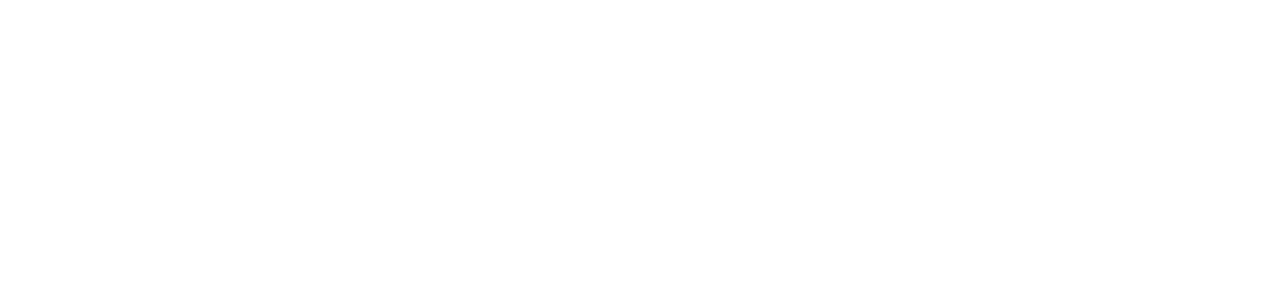
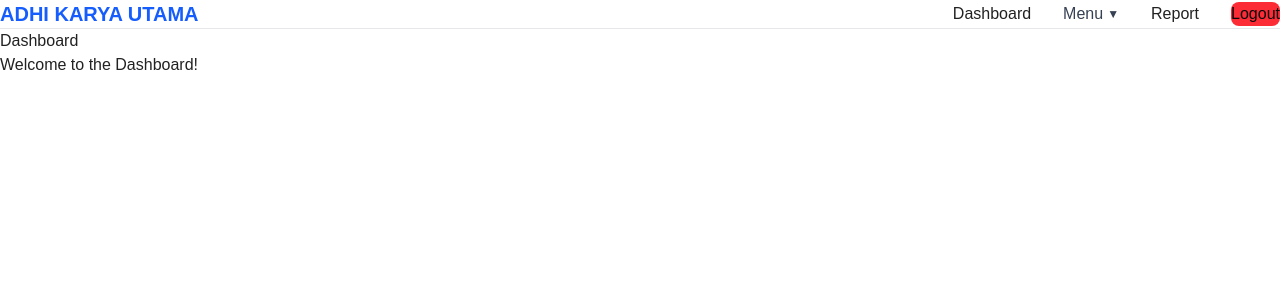
Before and after one commit to Aldzakwan00/material-store-project, a React (Vite) app: page /dashboard in a window 1280 px wide. Shown: the top 300 px of the page. Built offline with nearby package versions, Linux system fonts and the light colour scheme; sample sign-in values are in the browser's storage.

Commit message:
first set up

```diff
--- a/index.html
+++ b/index.html
@@ -2,9 +2,8 @@
 <html lang="en">
   <head>
     <meta charset="UTF-8" />
-    <link rel="icon" type="image/svg+xml" href="/favicon.svg" />
     <meta name="viewport" content="width=device-width, initial-scale=1.0" />
-    <title>material-store-project</title>
+    <title>ADHI KARYA UTAMA</title>
   </head>
   <body>
     <div id="root"></div>
--- /dev/null
+++ b/src/components/layout/Navbar.jsx
@@ -0,0 +1,100 @@
+import React, { useState } from 'react'
+import { Link, useNavigate } from 'react-router-dom'
+
+const Navbar = () => {
+  const [isDropdownOpen, setIsDropdownOpen] = useState(false)
+
+  const navigate = useNavigate()
+  const handleLogout = () => { localStorage.removeItem('isLoggedIn')
+    navigate('/login') }
+
+  return (
+    <nav className="border-b border-gray-200 bg-white">
+      <div className="mx-auto flex max-w-7xl items-center justify-between px-6 py-4">
+
+        {/* Logo */}
+        <div className="text-xl font-bold text-blue-600">
+          ADHI KARYA UTAMA
+        </div>
+
+        {/* Menu */}
+        <div className="flex items-center gap-8">
+
+          {/* Home */}
+          <a
+            href="#"
+            className="text-gray-700 transition hover:text-blue-600"
+          >
+            Dashboard
+          </a>
+
+          {/* Products Dropdown */}
+          <div className="relative">
+            <button
+              onClick={() => setIsDropdownOpen(!isDropdownOpen)}
+              className="flex items-center gap-1 text-gray-700 transition hover:text-blue-600"
+            >
+              Menu
+
+              <span className="text-xs">
+                ▼
+              </span>
+            </button>
+
+            {isDropdownOpen && (
+              <div className="absolute right-0 z-10 mt-3 w-44 rounded-lg border border-gray-200 bg-white py-2 shadow-lg">
+
+                <a
+                  href="#"
+                  className="block px-4 py-2 text-sm text-gray-700 hover:bg-gray-100"
+                >
+                  Data Customer
+                </a>
+
+                <a
+                  href="#"
+                  className="block px-4 py-2 text-sm text-gray-700 hover:bg-gray-100"
+                >
+                  Data Driver
+                </a>
+
+                <a
+                  href="#"
+                  className="block px-4 py-2 text-sm text-gray-700 hover:bg-gray-100"
+                >
+                  Data Material
+                </a>
+
+                <a
+                  href="#"
+                  className="block px-4 py-2 text-sm text-gray-700 hover:bg-gray-100"
+                >
+                  Data Proyek
+                </a>
+
+              </div>
+            )}
+          </div>
+
+          {/* About */}
+          <a
+            href="#"
+            className="text-gray-700 transition hover:text-blue-600"
+          >
+            Report
+          </a>
+
+          <button
+            onClick={handleLogout}
+            className="rounded-lg bg-red-500 px-4 py-2 text-sm font-medium text-zinc-950 transition hover:bg-red-600"
+            >
+            Logout
+        </button>
+
+        </div>
+      </div>
+    </nav>
+  )
+}
+
+export default Navbar
--- a/src/features/auth/pages/Login.jsx
+++ b/src/features/auth/pages/Login.jsx
@@ -1,9 +1,32 @@
-import React from 'react'
+import React, { useState } from 'react'
+import { useNavigate } from 'react-router-dom'
 
 const Login = () => {
+  const navigate = useNavigate()
+
+  const [username, setUsername] = useState('')
+  const [password, setPassword] = useState('')
+  const [error, setError] = useState('')
+
+  const handleLogin = (e) => {
+    e.preventDefault()
+
+    const dummyEmail = 'admin'
+    const dummyPassword = '123456'
+
+    if (email === dummyEmail && password === dummyPassword) {
+      localStorage.setItem('isLoggedIn', 'true')
+
+      navigate('/dashboard')
+    } else {
+      setError('Email atau password salah')
+    }
+  }
+
   return (
-    <div className="min-h-screen flex items-center justify-center bg-gray-100 px-4">
+    <div className="flex min-h-screen items-center justify-center bg-gray-100 px-4">
       <div className="w-full max-w-md rounded-xl bg-white p-8 shadow-md">
+
         <div className="mb-8 text-center">
           <h1 className="text-2xl font-bold text-gray-800">
             Welcome Back
@@ -14,19 +37,22 @@ const Login = () => {
           </p>
         </div>
 
-        <form className="space-y-5">
+        <form onSubmit={handleLogin} className="space-y-5">
+
           <div>
             <label
-              htmlFor="email"
+              htmlFor="username"
               className="mb-2 block text-sm font-medium text-gray-700"
             >
-              Email
+              Username
             </label>
 
             <input
-              type="email"
-              id="email"
-              placeholder="Masukkan email"
+              type="text"
+              id="username"
+              value={username}
+              onChange={(e) => setUsername (e.target.value)}
+              placeholder="Masukkan username"
               className="w-full rounded-lg border border-gray-300 px-4 py-2.5 outline-none transition focus:border-blue-500 focus:ring-2 focus:ring-blue-100"
             />
           </div>
@@ -42,10 +68,18 @@ const Login = () => {
             <input
               type="password"
               id="password"
+              value={password}
+              onChange={(e) => setPassword(e.target.value)}
               placeholder="Masukkan password"
               className="w-full rounded-lg border border-gray-300 px-4 py-2.5 outline-none transition focus:border-blue-500 focus:ring-2 focus:ring-blue-100"
             />
           </div>
+
+          {error && (
+            <p className="text-sm text-red-500">
+              {error}
+            </p>
+          )}
 
           <button
             type="submit"
@@ -53,6 +87,7 @@ const Login = () => {
           >
             Login
           </button>
+
         </form>
       </div>
     </div>
--- a/src/features/dashboard/pages/Dashboard.jsx
+++ b/src/features/dashboard/pages/Dashboard.jsx
@@ -1,9 +1,15 @@
 import React from 'react'
+import Navbar from '../../../components/layout/Navbar'
 
 const Dashboard = () => {
   return (
     <div>
+      <Navbar />
 
+      <div>
+        <h1>Dashboard</h1>
+        <p>Welcome to the Dashboard!</p>
+      </div>
     </div>
   )
 }
--- a/src/routes/Approutes.jsx
+++ b/src/routes/Approutes.jsx
@@ -2,6 +2,7 @@ import { Routes, Route, Navigate } from 'react-router-dom'
 
 import Login from '../features/auth/pages/Login'
 import Dashboard from '../features/dashboard/pages/Dashboard'
+import ProtectedRoute from './ProtectedRoutes'
 
 const AppRoutes = () => {
     return (
@@ -10,7 +11,9 @@ const AppRoutes = () => {
 
             <Route path="/login" element={<Login />} />
 
-            <Route path="/dashboard" element={<Dashboard />} />
+            <Route element={<ProtectedRoute />}>
+                <Route path="/dashboard" element={<Dashboard />} />
+            </Route>
         </Routes>
     )
 }
--- /dev/null
+++ b/src/routes/ProtectedRoutes.jsx
@@ -0,0 +1,14 @@
+import React from 'react'
+import { Navigate, Outlet } from 'react-router-dom'
+
+const ProtectedRoute = () => {
+  const isLoggedIn = localStorage.getItem('isLoggedIn')
+
+  if (!isLoggedIn) {
+    return <Navigate to="/login" replace />
+  }
+
+  return <Outlet />
+}
+
+export default ProtectedRoute
```
